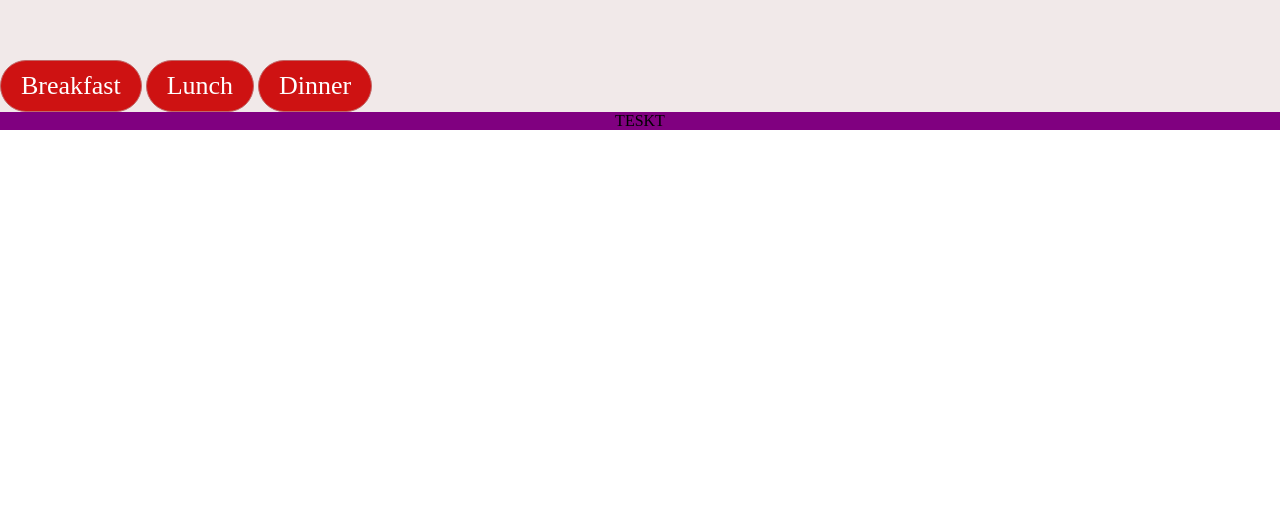
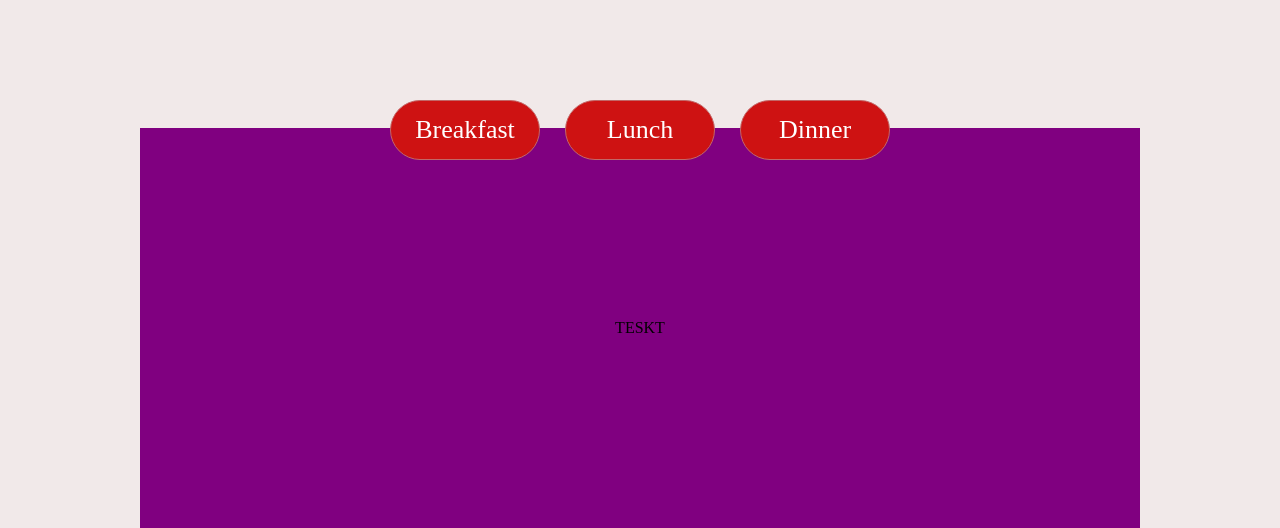
Before and after one commit to sasanedicbn/Landing-page, a website built with Vite: page Landing page/index.html in a window 1280 px wide. Shown: the part 1059-1587 px from the top of the page. Before the commit the page ends 1189 px from the top, so only its background shows below. Built offline with nearby package versions, Linux system fonts and the light colour scheme.

Commit message:
Create button up

```diff
--- a/Landing page/index.html
+++ b/Landing page/index.html
@@ -53,12 +53,14 @@
     </div>
   </header>
   <main>
-    <div class="container-menu">
-      <button class="btn-menu btn-breakfast">Breakfast</button>
-      <button class="btn-menu btn-lunch">Lunch</button>
-      <button class="btn-menu btn-dinner">Dinner</button>
+    <div class="main-container">
+      <div class="container-menu">
+        <button class="btn-menu btn-breakfast">Breakfast</button>
+        <button class="btn-menu btn-lunch">Lunch</button>
+        <button class="btn-menu btn-dinner">Dinner</button>
+      </div>
+      <div class="container-menu-items">TESKT</div>
     </div>
-    <div class="container-menu-items">TESKT</div>
   </main>
   <script src="script.js"></script>
 </body>
--- a/Landing page/script.js
+++ b/Landing page/script.js
@@ -32,8 +32,12 @@ const menuItems = [
 ];
 const burger = document.querySelector(".burger");
 const navElements = document.querySelector("ul");
+const btn = document.querySelector(".btn-breakfast");
 
 burger.addEventListener("click", function () {
   navElements.classList.toggle("showNav");
   burger.classList.toggle("stylized");
 });
+btn.addEventListener("click", function () {
+  btn.classList.toggle("up");
+});
--- a/Landing page/style.css
+++ b/Landing page/style.css
@@ -207,8 +207,20 @@ main{
   background-color: rgb(241, 233, 233);
   padding-top: 20rem;
 }
+.container-menu{
+  /* background-color: aqua; */
+  width: 500px;
+  height: 100px;
+  display: flex;
+  align-items: flex-end;
+  justify-content: space-between;
+  margin-bottom: -32.5px;
+  z-index: 100;
+}
 .btn-menu{
   font-size: 26px;
+  width: 150px;
+  height: 60px;
   padding: 12px;
   background-color: var(--primary-red);
   border-radius: 5px;
@@ -216,10 +228,24 @@ main{
   border: 1px solid rgb(194, 103, 103);
   border-radius: 50px;
   padding: 10px 20px;
+  cursor: pointer;
+}
+.btn-breakfast.up {
+  margin-bottom: 20px;
+  transition: 1s ease;
 }
 .container-menu-items{
  display: flex;
  align-items: center;
  justify-content: center;
  background-color: purple;
+ height: 400px;
+ width: 1000px;
+ margin: 0 auto;
 }
+.main-container{
+  display: flex;
+  align-items: center;
+  justify-content: center;
+  flex-direction: column;
+}
```
